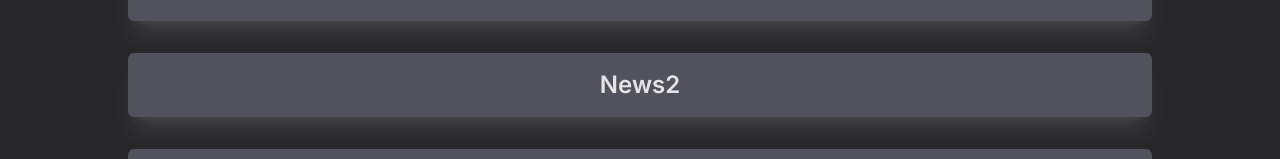
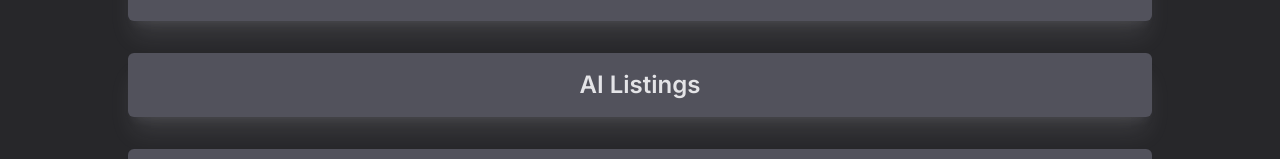
Before and after one commit to obtain-ai/obtain, a SvelteKit app: page / in a window 1280 px wide. Shown: the part 451-610 px from the top of the page. Built offline with nearby package versions, Linux system fonts and the light colour scheme.

Commit message:
Replace 'News2' button with 'AI Listings' button

```diff
--- a/src/routes/+page.svelte
+++ b/src/routes/+page.svelte
@@ -19,6 +19,6 @@
 <div class="grid grid-cols-1 justify-items-center gap-8">
 	<MenuButton title="Promptify" href="/promptify" />
 	<MenuButton title="AI News" href="/news" />
-	<MenuButton title="News2" hred="/news2" />
+	<MenuButton title="AI Listings" href="/AIListings" />
 	<MenuButton title="Other Button 2" />
 </div>
```
